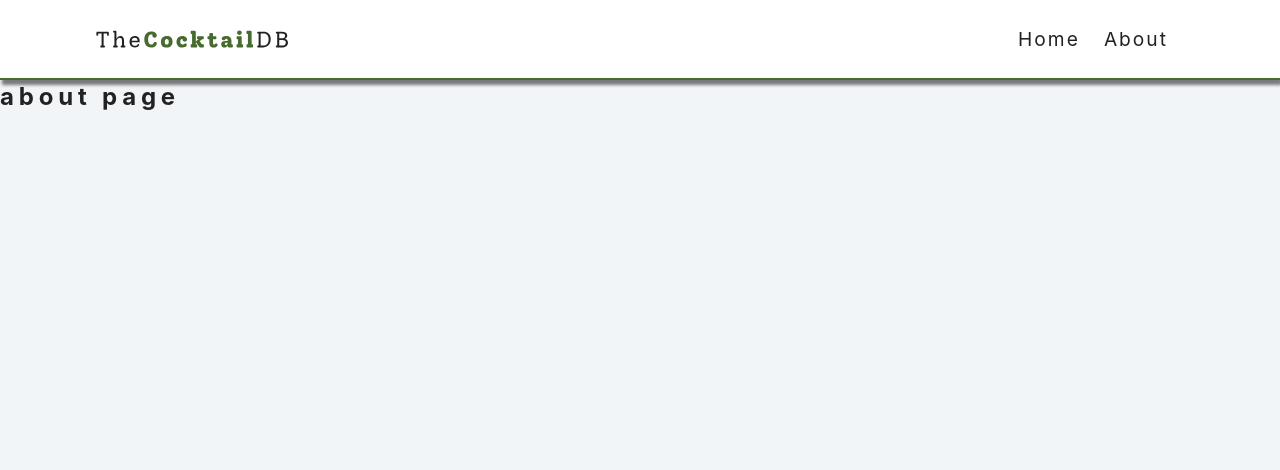
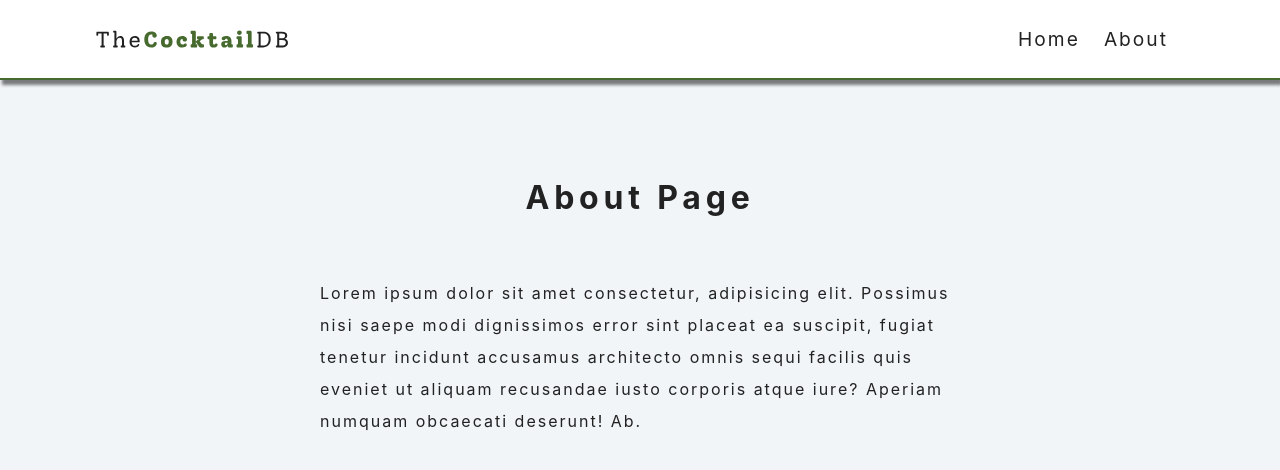
Before and after one commit to ionelabrinza/cocktails-project, a React (Create React App) app: page /about in a window 1280 px wide. Shown: the top 470 px of the page. Built offline with nearby package versions, Linux system fonts and the light colour scheme.

Commit message:
about and error

```diff
--- a/src/components/Navbar.js
+++ b/src/components/Navbar.js
@@ -7,7 +7,7 @@ const Navbar = () => {
     <nav className="navbar">
       <div className="nav-center">
         <Link to="/">
-          <img src={logo} alt="coctail db logo" className="logo"></img>
+          <img src={logo} alt="cocktail db logo" className="logo"></img>
         </Link>
         <ul className="nav-links">
           <li>
--- a/src/pages/About.js
+++ b/src/pages/About.js
@@ -1,11 +1,18 @@
-import React from 'react'
+import React from 'react';
 
 const About = () => {
   return (
-    <div>
-      <h2>about page</h2>
-    </div>
-  )
-}
+    <section className="section about-section">
+      <h1 className="section-title">about page</h1>
+      <p>
+        Lorem ipsum dolor sit amet consectetur, adipisicing elit. Possimus nisi
+        saepe modi dignissimos error sint placeat ea suscipit, fugiat tenetur
+        incidunt accusamus architecto omnis sequi facilis quis eveniet ut
+        aliquam recusandae iusto corporis atque iure? Aperiam numquam obcaecati
+        deserunt! Ab.
+      </p>
+    </section>
+  );
+};
 
-export default About
+export default About;
--- a/src/pages/Error.js
+++ b/src/pages/Error.js
@@ -1,12 +1,17 @@
-import React from 'react'
-import { Link } from 'react-router-dom'
+import React from 'react';
+import { Link } from 'react-router-dom';
 
 const Error = () => {
   return (
-    <div>
-      <h2>error page</h2>
-    </div>
-  )
-}
+    <section className="error-page section">
+      <div className="error-container">
+        <h1>Oops! it's a dead end</h1>
+        <Link to="/" className="btn btn-primary">
+          back home
+        </Link>
+      </div>
+    </section>
+  );
+};
 
-export default Error
+export default Error;
```
